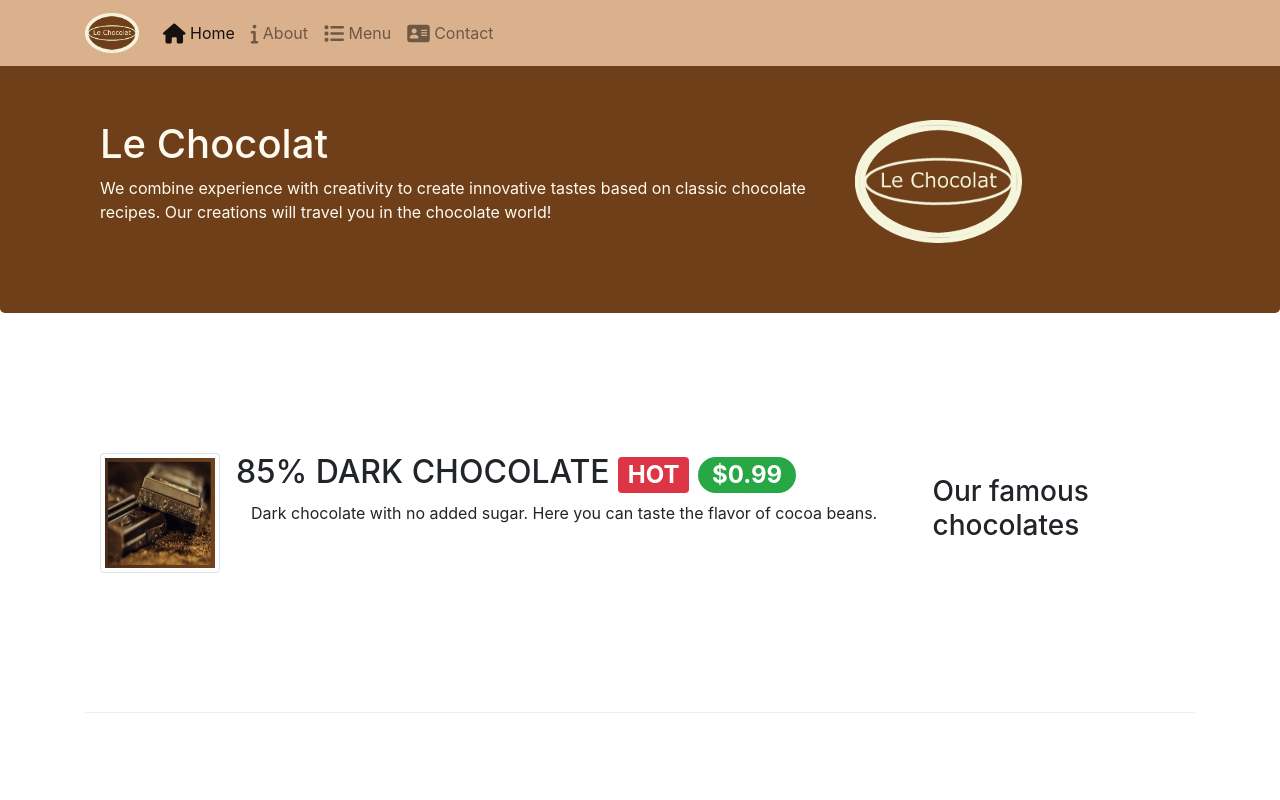
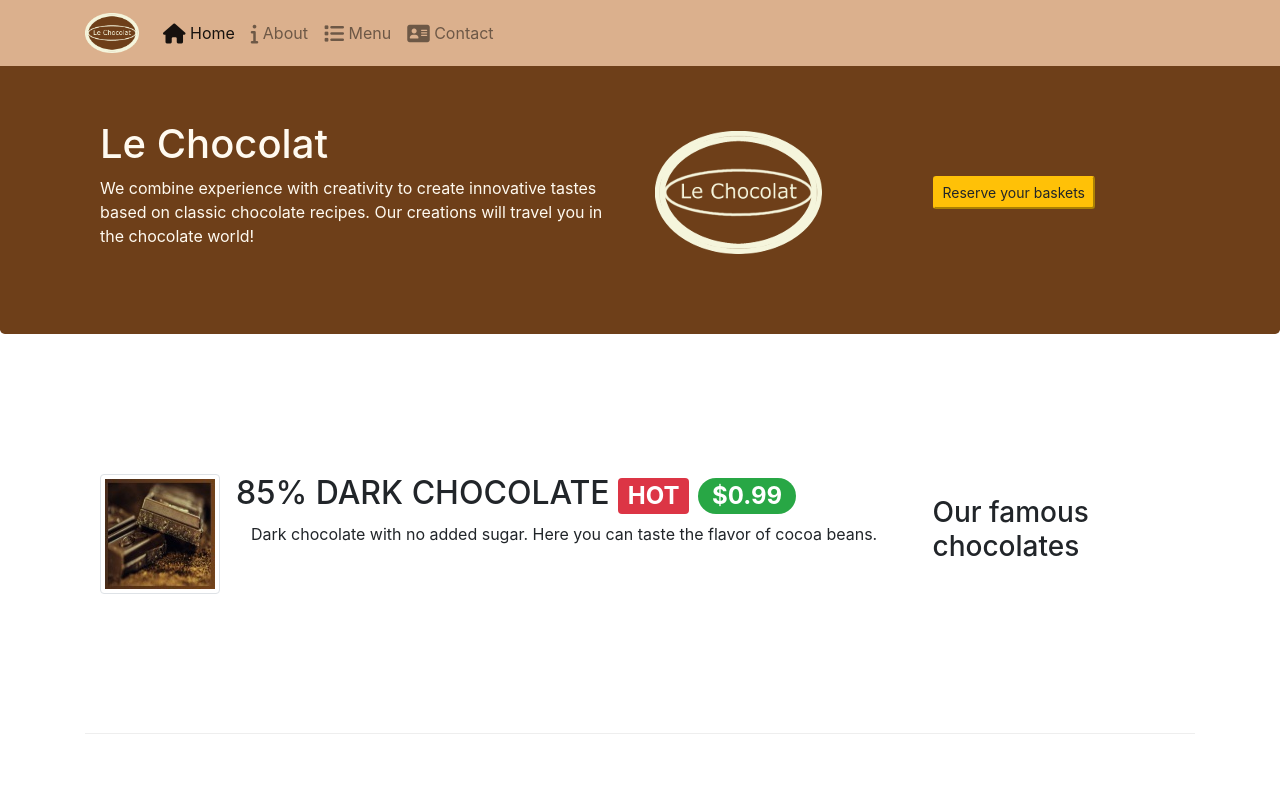
Before and after one commit to GiannisArgyriou/leChocolat, a plain HTML site: page index.html in a window 1280 px wide. Shown: the top 800 px of the page. Drawn offline with nearby package versions, Linux system fonts and the light colour scheme.

Commit message:
Bootstrap Assignment 9 Task 2

```diff
--- a/index.html
+++ b/index.html
@@ -38,16 +38,19 @@
     <header class="jumbotron">
         <div class="container">
             <div class="row row-header">
-                <div class="col-12 col-sm-8">
+                <div class="col-6">
                     <h1>Le Chocolat</h1>
                     <p>We combine experience with creativity to create innovative tastes based on classic chocolate
                         recipes. Our creations will travel you in the chocolate world!</p>
                 </div>
-                <div class="col col-sm">
+                <div class="col-3 d-flex align-items-center">
+                    <img src="images/logo.png" class="img-fluid">
 
-                    <div class="col col-sm">
-                        <img src="images/logo.png" class="img-fluid">
                 </div>
+                <div class="col-3 d-flex align-items-center">
+                    <a href="#form">
+                        <button type="button" class="btn-sm btn-warning">Reserve your baskets </button>
+                    </a>
                 </div>
             </div>
         </div>
@@ -116,10 +119,11 @@
         </div>
         <div class="row row-content align-items-center justify-content-center">
             <div class="col col-sm-8 ">
-                <div class="card">
+                <div class="card border-default">
                     <h3 class="card-header bg-warning text-white">Reserve your baskets</h3>
                     <div class="card-body" id="blackColor">
                         <form>
+                            <a id="form">
                                 <div class="form-group row">
                                     <label class="col-12 col-sm-3">
                                         Number of baskets
@@ -177,6 +181,7 @@
                                     </div>
                                 </div>
                                 <button type="submit" class="btn btn-primary btn-sm col-sm-offset-2">Reserve</button>
+                            </a>
                         </form>
                     </div>
                 </div>
```
Lines whose indentation alone changed are shown as unchanged.
